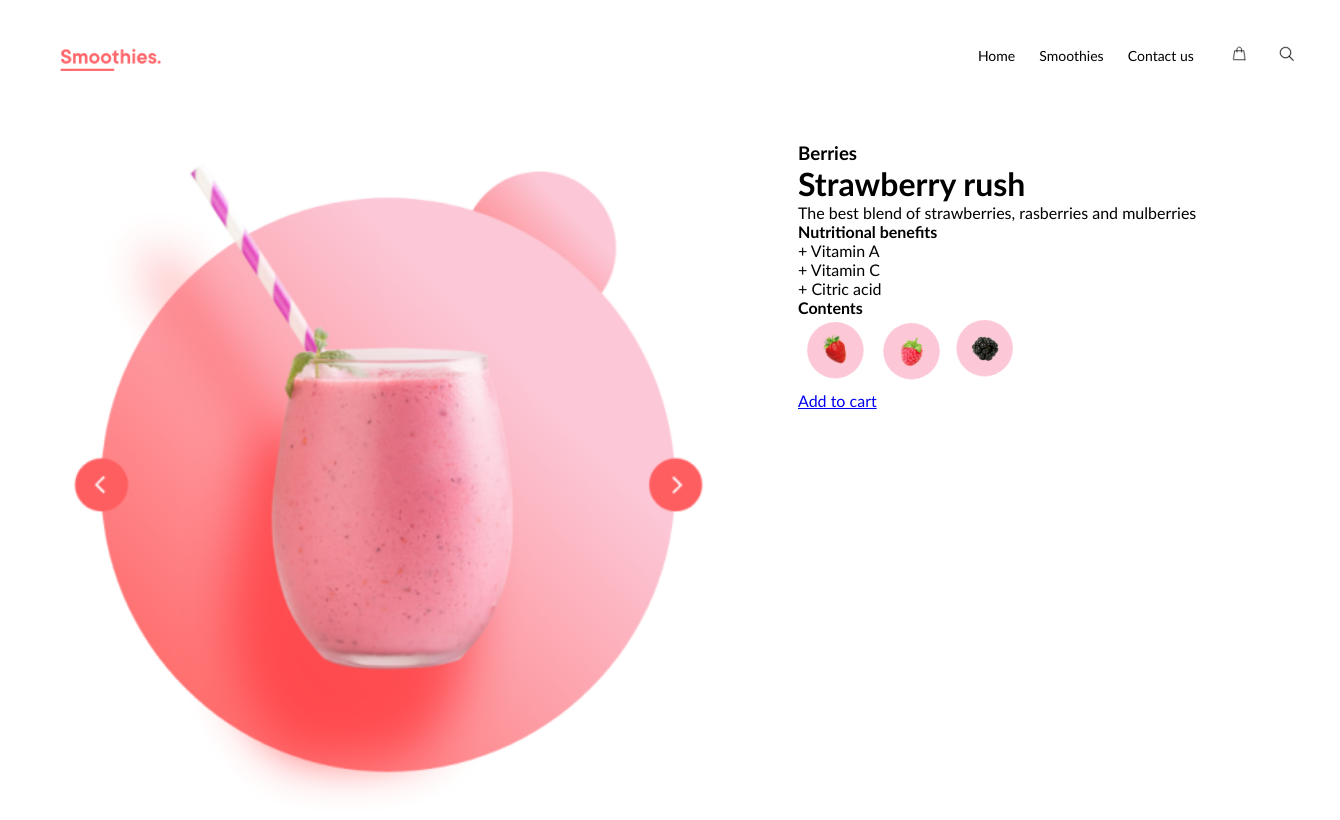
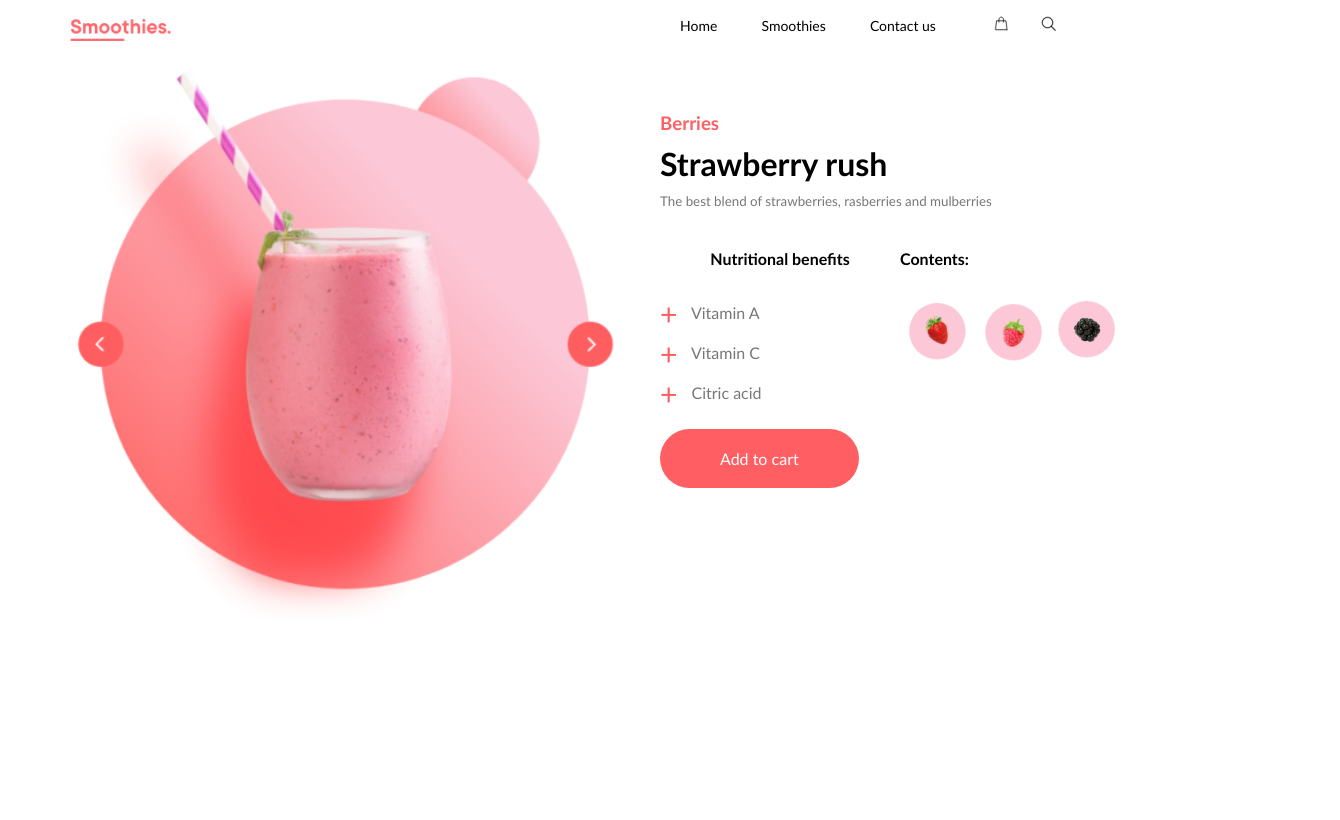
Before and after one commit to julijajarmale/16-Smoothies, a website: page index.html in a window 1280 px wide. Shown: the whole page, 1340 px wide, since content can reach past the window. Drawn offline with Linux system fonts and the light colour scheme.

Commit message:
css commit

```diff
--- a/css/main.css
+++ b/css/main.css
@@ -11,8 +11,8 @@ body {
 }
 
 body > main, header{
-    width: 100%;
-    margin: 30px;
+    width: 1200px;
+    margin-left: calc(50% - 600px);
 }
 
 header{
@@ -21,12 +21,13 @@ header{
 }
 body > header > nav{
     float:right;
+    width: 50%;
 }
 nav > a{
     font-size: 14px;
     color:black;
     text-decoration: none;
-    margin-left: 20px;
+    margin-left: 40px;
     text-align: center;
 
 }
@@ -38,49 +39,83 @@ nav > a:hover{
     text-decoration-line: underline;
 }
 
-.main-image{
-width: 55%;
+main > .main-image{
+width: 50%;
 float:left;
 
 }
 
-.container{
+main > .container{
 width: 40%;
-float: right;
+float: left;
+height: 550px;
+margin-left: 20px;
 
 }
-container > h3{
+.container > h3{
+    color: #FF5F62;
 
+    margin-bottom: 10px;
+    margin-top:  60px;
 }
 
-container > h1{
-
+.container > h1{
+    margin-bottom: 10px;
 }
 
-container > p{
+.container > p{
 
+    margin-bottom: 40px;
+    font-size: smaller;
+    color: #777;
 }
 
-container > .left-column{
+.container > .left-column{
+    width:50%;
+    height: 200px;
+    float:left;
 
 }
 
 .left-column > h4{
+    margin-bottom: 30px;
+    text-align: center;
 
 }
 .left-column > .vitamins{
-
+    margin-bottom: 10px;
+    color:#777;
+    margin-bottom: 10px;
+    line-height: 30px;
+}
+.vitamins > span{
+    color: #FF5F62;
+    font-size: 30px;
+    text-align: center;
+    line-height: 30px;
+    margin-right: 10px;
 }
 
 .container > .right-column{
-
+width:50%;
+height: 200px;
+float:right;
 }
 
 .right-column > h4{
+    margin-bottom: 30px;
 }
 
 .right-column > .berry{
 
-.right-column > .addtocart{
+}
 
+.container > .addtocart{
+color: white;
+padding: 20px;
+padding-left: 60px;
+padding-right: 60px;
+border-radius: 50px;
+background-color: #FF5F62;
+text-decoration: none;
 }
--- a/index.html
+++ b/index.html
@@ -24,19 +24,20 @@
             <h3>Berries</h3>
             <h1>Strawberry rush</h1>
             <p>The best blend of strawberries, rasberries and mulberries</p>
-            <div class="left-column">
+                <div class="left-column">
                 <h4>Nutritional benefits</h4>
-                <p class="vitamins">+ Vitamin A</p>
-                <p class="vitamins">+ Vitamin C</p>
-                <p class="vitamins">+ Citric acid</p>
-            </div>
-            <div class="right-column">
-                <h4>Contents</h4>
+                <p class="vitamins"><span>+</span> Vitamin A</p>
+                <p class="vitamins"><span>+</span> Vitamin C</p>
+                <p class="vitamins"><span>+</span> Citric acid</p>
+                </div>
+                <div class="right-column">
+                <h4>Contents:</h4>
                 <img class="berry" src="./img/1.png" alt="1">
                 <img class="berry" src="./img/2.png" alt="2">
                 <img class="berry" src="./img/3.png" alt="3">
-            </div>
-            <a clas="addtocart" href="#">Add to cart</a>
+                </div>
+
+            <a class="addtocart" href="#">Add to cart</a>
 
         </div>
 
```
